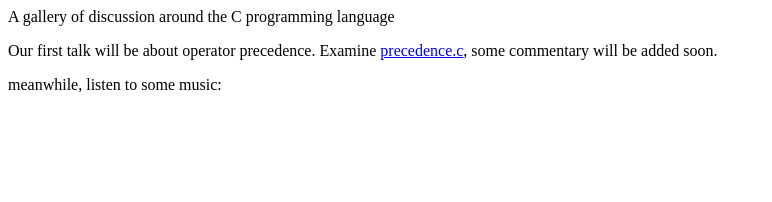
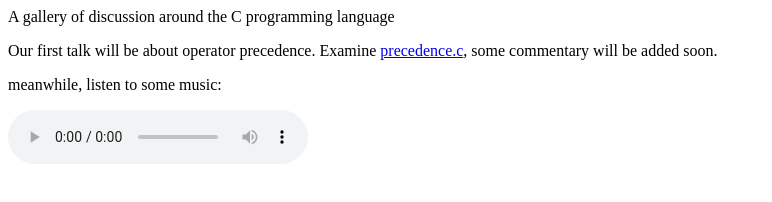
Before and after one commit to iuhbbaba/iuhbbaba.github.io, a plain HTML site: page index.html in a window 1280 px wide. Shown: the whole page, without its empty margins (0-772 px from the left). Drawn offline with Linux system fonts and the light colour scheme.

Commit message:
Update index.html

```diff
--- a/index.html
+++ b/index.html
@@ -6,4 +6,4 @@
 
 <p>meanwhile, listen to some music:</p>
 
-<audio src="diofa"></audio>
+<audio controls="1" src="diofa"></audio>
```
